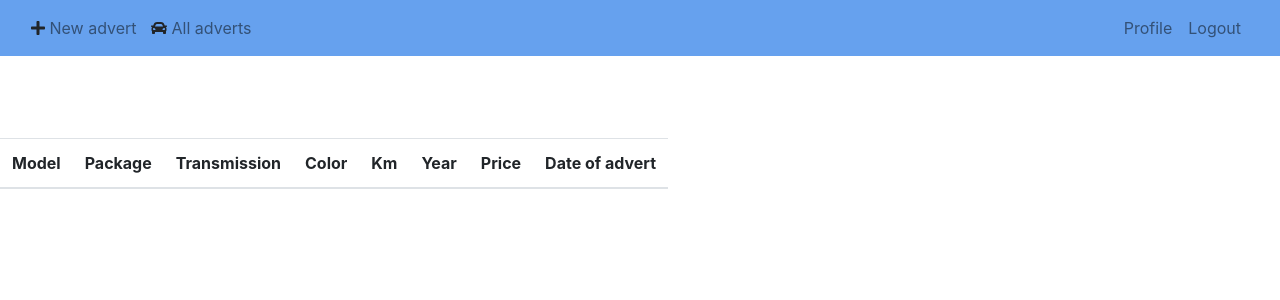
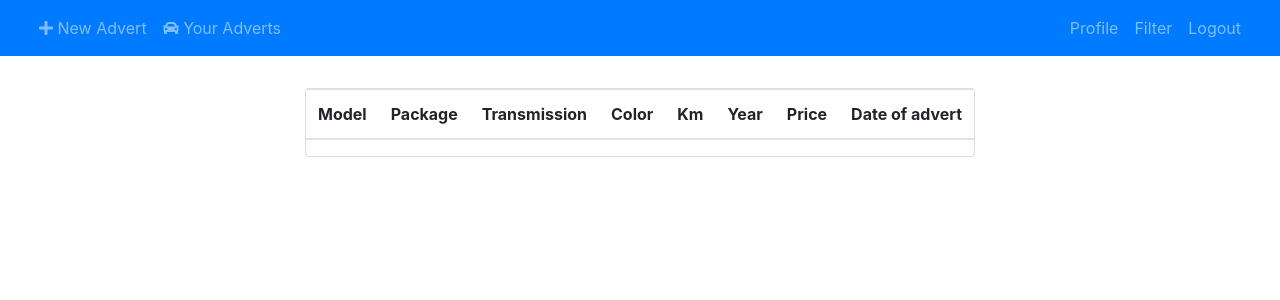
Before and after one commit to Bil-372-Proje-8-Organization/Bil372_Proje_8, a Flask app: template templates/your_adverts.html in a window 1280 px wide. Shown: the top 300 px of the page. Run offline with Flask 2, Linux system fonts and the light colour scheme; the template is opened without the code that fills it, so the values that code supplies are empty; parts of the project's set-up code (start-up, migrations or seed data) failed here and were passed over; some libraries are stand-ins or nearby versions.

Commit message:
Important front-end updates made on your_adverts.html

```diff
--- a/templates/your_adverts.html
+++ b/templates/your_adverts.html
@@ -2,14 +2,11 @@
 {% block head %}
     <title> Home </title>
     <style>
-        .error {
-        font-size:18px;
-        color:#cc0000;
-        margin-top:30px
-    }
+
         td {
             text-align: center;
         }
+
         th {
             text-align: center;
         }
@@ -21,52 +18,9 @@
 
 {% endblock %}
 {% block body %}
-    <!-- Flash error messages -->
-    {% with messages = get_flashed_messages() %}
-    {% if messages %}
-        <p class="error text-center">{{ messages[0] }}</p>
-    {% endif %}
-    {% endwith %}
-            <!-- Nav bar start -->
-            <nav class="navbar navbar-expand-sm navbar-light fixed-top" style="background-color: #66a1ee">
-                <div class="container-fluid">
-                    <div  class="cursor-pointer">
-                        <!-- Add a new ad -->
-                        <i class="fas fa-plus"></i>
-                        <a href="{{ url_for('newAdvert') }}" style="color: #335177"><span>New advert</span></a>
-                        <button class="navbar-toggler" type="button" data-toggle="collapse" data-target="#navbarSupportedContent" aria-controls="navbarSupportedContent" aria-expanded="false" aria-label="Toggle navigation">
-                            <span class="navbar-toggler-icon"></span>
-                        </button>
-
-                        <!-- User's own ads -->
-                        <i class="fas fa-car" style="margin-left:10px;"></i>
-                        <a href="{{url_for('home')}}" style="color: #335177"><span>All adverts</span></a>
-                        <button class="navbar-toggler" type="button" data-toggle="collapse" data-target="#navbarSupportedContent" aria-controls="navbarSupportedContent" aria-expanded="false" aria-label="Toggle navigation">
-                            <span class="navbar-toggler-icon"></span>
-                        </button>
-
-                    </div>
-
-                    <div class="collapse navbar-collapse">
-                        <ul class="navbar-nav ml-auto">
-                            <!-- Go to the profile page -->
-                            <li class="nav-item">
-                                <a  class="nav-link" href="{{ url_for('profile') }}"><span style="color: #335177">Profile</span></a>
-                            </li>
-
-                            <!-- Logout -->
-                            <li class="nav-item">
-                                <a  class="nav-link" href="{{ url_for('logout') }}"><span style="color: #335177">Logout</span></a>
-                            </li>
-                        </ul>
-                    </div>
-                </div>
-            </nav>
-            <!-- Nav bar end -->
-
     <!-- Main section start -->
-            <div >
-                <table class="table table-hover" style="margin-top:50px;">
+    <div class="card" style="margin: 0 auto">
+        <table class="table table-hover">
             <thead>
             <tr>
                 <th scope="col">Model</th>
@@ -83,39 +37,41 @@
             </tr>
             </thead>
             <tbody>
-                      {%for advert in adverts%}
+            {% for advert in adverts %}
                 <tr>
 
-                            {%for vehicle in vehicles%}
-                              {%if advert.vehicle_no == vehicle.vehicle_no%}
-                                <td>{{vehicle.brand_model}}</td>
-                                <td>{{vehicle.package}}</td>
-                                <td>{{vehicle.transmission}}</td>
+                    {% for vehicle in vehicles %}
+                        {% if advert.vehicle_no == vehicle.vehicle_no %}
+                            <td>{{ vehicle.brand_model }}</td>
+                            <td>{{ vehicle.package }}</td>
+                            <td>{{ vehicle.transmission }}</td>
 
-                                <td>{{advert.color}}</td>
-                                <td>{{advert.km}}</td>
-                                <td>{{vehicle.year}}</td>
+                            <td>{{ advert.color }}</td>
+                            <td>{{ advert.km }}</td>
+                            <td>{{ vehicle.year }}</td>
 
 
-                                <td>{{advert.seller_price}}</td>
+                            <td>{{ advert.seller_price }}</td>
 
-                                <td>{{advert.ad_date}}</td>
+                            <td>{{ advert.ad_date }}</td>
 
                             <td class="align-middle">
-                                  <a href="{{ url_for('detailsAdvert',id=advert.ad_no) }}" class="btn btn-info" >Click For Details</a>
+                                <a href="{{ url_for('detailsAdvert',id=advert.ad_no) }}" class="btn btn-info">Click For
+                                    Details</a>
                             </td>
                             <td class="text-right">
-                                  <a href="{{url_for('editAdvert', id=advert.ad_no)}}" class="btn btn-outline-success" style="width:100px;" >Edit</a>
+                                <a href="{{ url_for('editAdvert', id=advert.ad_no) }}" class="btn btn-outline-success"
+                                   style="width:100px;">Edit</a>
                             </td>
                             <td class="text-left">
-                                  <a href="{{url_for('deleteAdvert', id=advert.ad_no)}}" onclick="return confirm('Are you sure you want to delete this item?');" class="btn btn-outline-danger" style="width:100px;" >Delete</a>
+                                <a href="{{ url_for('deleteAdvert', id=advert.ad_no) }}"
+                                   onclick="return confirm('Are you sure you want to delete this item?');"
+                                   class="btn btn-outline-danger" style="width:100px;">Delete</a>
                             </td>
-
-
-                              {%endif%}
-                            {%endfor%}
+                        {% endif %}
+                    {% endfor %}
                 </tr>
-                      {%endfor%}
+            {% endfor %}
             </tbody>
         </table>
 
```
Lines whose indentation alone changed are shown as unchanged.
